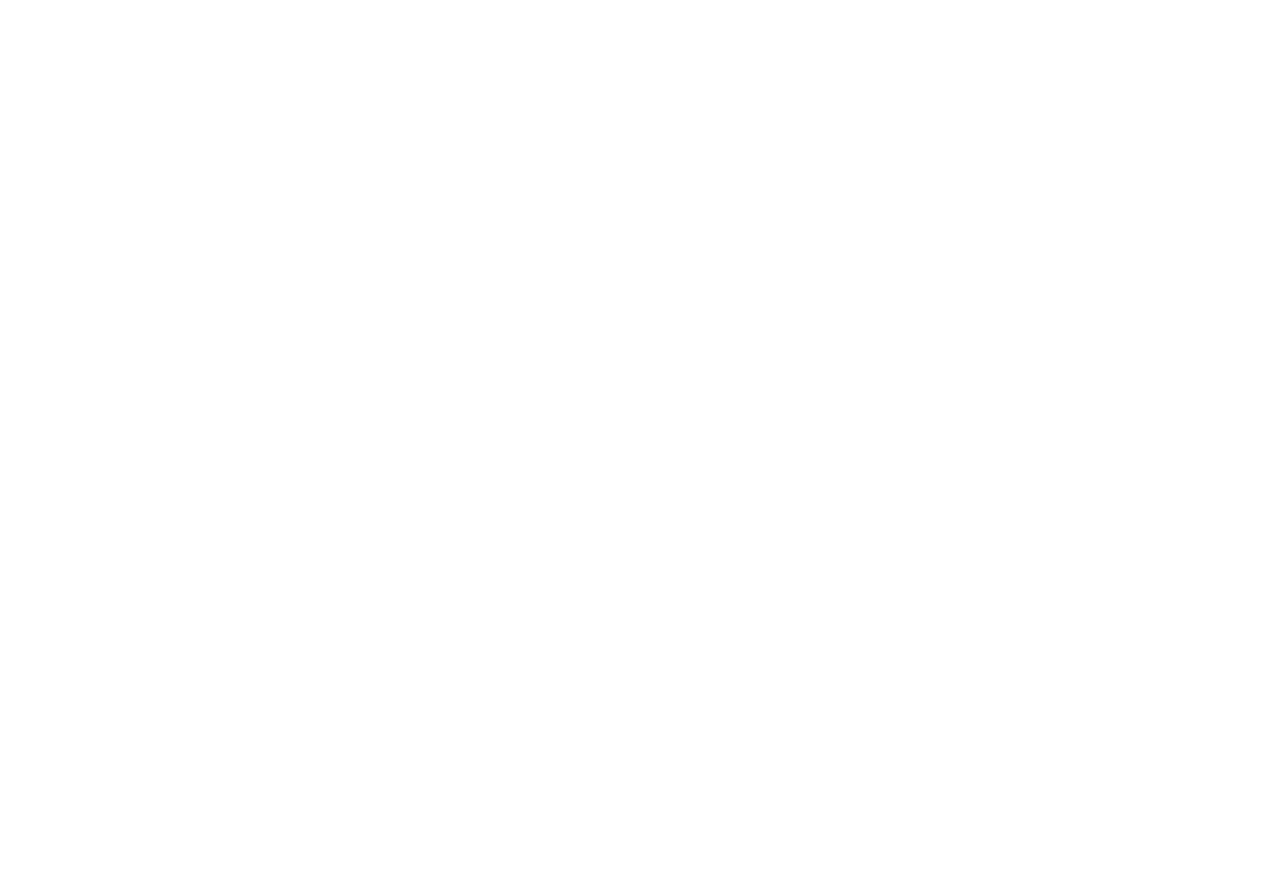
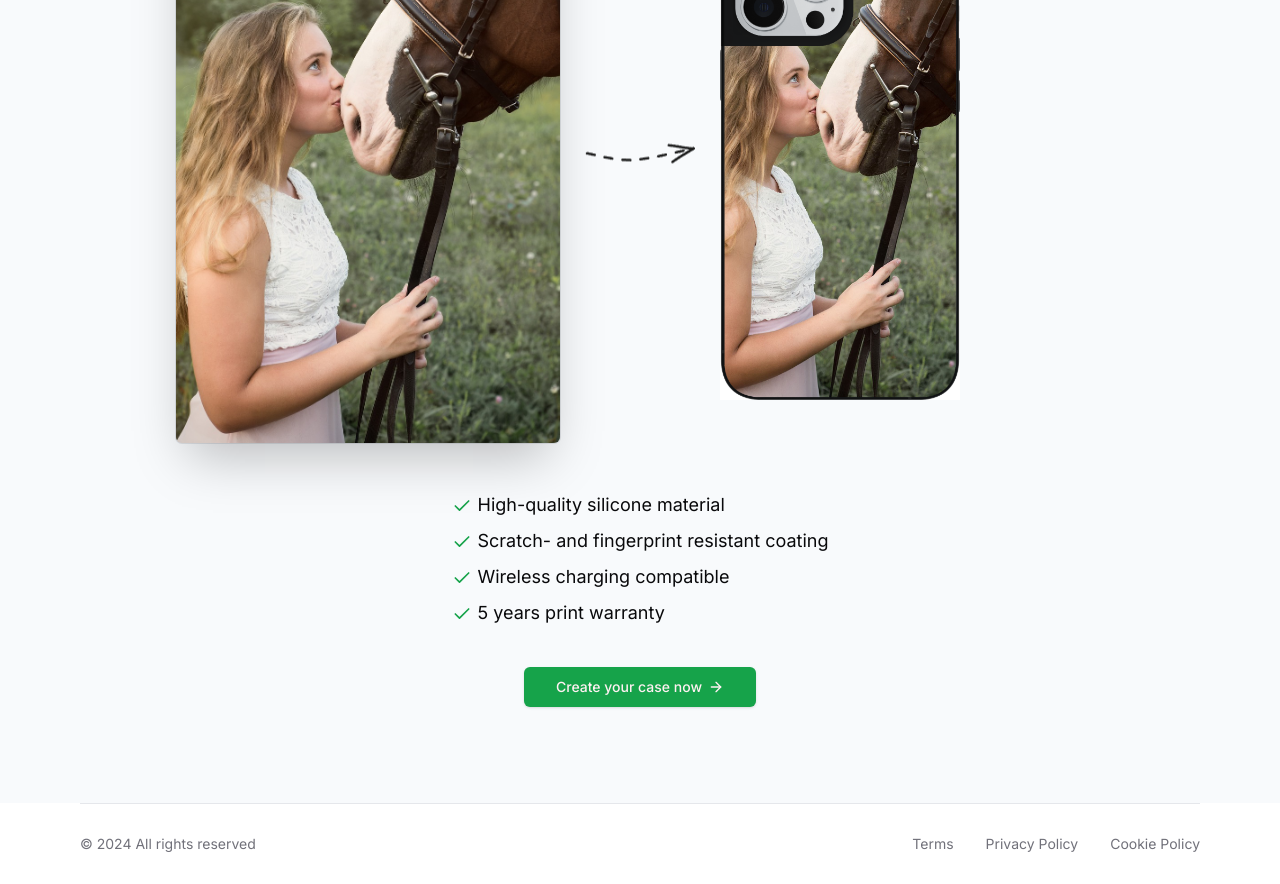
Before and after one commit to Velmor99/casecobra-pet, a Next.js app: page / in a window 1280 px wide. Shown: the part 3040-3924 px from the top of the page. Before the commit the page ends 2604 px from the top, so only its background shows below. Built offline with nearby package versions, Linux system fonts and the light colour scheme; no server answers.

Commit message:
landing page done

```diff
--- a/src/app/layout.tsx
+++ b/src/app/layout.tsx
@@ -2,6 +2,7 @@
 import { Inter } from "next/font/google";
 import "./globals.css";
 import Navbar from "@/components/Navbar";
+import Footer from "@/components/Footer";
 
 const inter = Inter({ subsets: ["latin"] });
 
@@ -20,6 +21,7 @@
       <body className={inter.className}>
         <Navbar />
         {children}
+        <Footer />
       </body>
     </html>
   );
--- a/src/app/page.tsx
+++ b/src/app/page.tsx
@@ -4,8 +4,10 @@
 import MaxWidhWrapper from "@/components/MaxWithWrapper";
 import Phone from "@/components/Phone";
 import Reviews from "@/components/Reviews";
-import { Check, Star } from "lucide-react";
+import { buttonVariants } from "@/components/ui/button";
+import { ArrowRight, Check, Star } from "lucide-react";
 import Image from "next/image";
+import Link from "next/link";
 
 export default function Home() {
   return (
@@ -212,6 +214,73 @@
           <Reviews />
         </div>
       </section>
+
+      <section>
+        <MaxWidhWrapper className="py-24">
+          <div className="mb-12 px-6 lg:px-8">
+            <div className="mx-auto max-w-2xl sm:text-center">
+              <h2 className="order-1 mt-2 tracking-tight text-center text-balance !leading-tight font-bold text-5xl md:text-6xl text-gray-900">
+                Upload your photo and get{" "}
+                <span className="relative px-2 bg-green-600 text-white">
+                  your own case{" "}
+                </span>{" "}
+                now
+              </h2>
+            </div>
+          </div>
+
+          <div className="mx-auto max-w-6xl lg:px-8">
+            <div className="relative flex flex-col items-center md:grid grid-cols-2 gap-40">
+              <img
+                src="/arrow.png"
+                className="absolute top-[25rem] md:top-1/2 -translate-y-1/2 z-10 left-1/2 -translate-x-1/2 rotate-90 md:rotate-0"
+                alt="arrow"
+              />
+
+              <div className="relative h-80 md:h-full w-full md:justify-self-end max-w-sm rounded-xl bg-gray-900/5 ring-inset ring-gray-900/10 lg:rounded-2xl">
+                <img
+                  src="/horse.jpg"
+                  className="rounded-md object-cover bg-white shadow-2xl ring-1 ring-gray-900/10 h-full w-full"
+                  alt="horse"
+                />
+              </div>
+
+              <Phone className="w-60" imgSrc="/horse_phone.jpg" />
+            </div>
+          </div>
+
+          <ul className="mx-auto mt-12 max-w-prose sm:text-lg space-y-2 w-fit">
+            <li className="w-fit">
+              <Check className="h-5 w-5 text-green-600 inline mr-1.5" />
+              High-quality silicone material
+            </li>
+            <li className="w-fit">
+              <Check className="h-5 w-5 text-green-600 inline mr-1.5" />
+              Scratch- and fingerprint resistant coating
+            </li>
+            <li className="w-fit">
+              <Check className="h-5 w-5 text-green-600 inline mr-1.5" />
+              Wireless charging compatible
+            </li>
+            <li className="w-fit">
+              <Check className="h-5 w-5 text-green-600 inline mr-1.5" />5 years
+              print warranty
+            </li>
+
+            <li className="flex justify-center">
+              <Link
+                className={buttonVariants({
+                  size: "lg",
+                  className: "mx-auto mt-8",
+                })}
+                href="/configure/upload"
+              >
+                Create your case now <ArrowRight className="h-4 w-4 ml-1.5" />
+              </Link>
+            </li>
+          </ul>
+        </MaxWidhWrapper>
+      </section>
     </div>
   );
 }
--- /dev/null
+++ b/src/components/Footer.tsx
@@ -0,0 +1,45 @@
+import Link from "next/link";
+import MaxWidhWrapper from "./MaxWithWrapper";
+
+const Footer = () => {
+  return (
+    <footer className="bg-white h-20 relative">
+      <MaxWidhWrapper>
+        <div className="border-t border-gray-200" />
+
+        <div className="h-full flex flex-col md:flex-row md:justify-between justify-center items-center">
+          <div className="text-center md:text-left pb-2 md:pb-0">
+            <p className="text-sm text-muted-foreground">
+              &copy; {new Date().getFullYear()} All rights reserved
+            </p>
+          </div>
+
+          <div className="flex items-center justify-center">
+            <div className="flex space-x-8">
+              <Link
+                className="text-sm text-muted-foreground hover:text-gray-600"
+                href="#"
+              >
+                Terms
+              </Link>
+              <Link
+                className="text-sm text-muted-foreground hover:text-gray-600"
+                href="#"
+              >
+                Privacy Policy
+              </Link>
+              <Link
+                className="text-sm text-muted-foreground hover:text-gray-600"
+                href="#"
+              >
+                Cookie Policy
+              </Link>
+            </div>
+          </div>
+        </div>
+      </MaxWidhWrapper>
+    </footer>
+  );
+};
+
+export default Footer;
```
